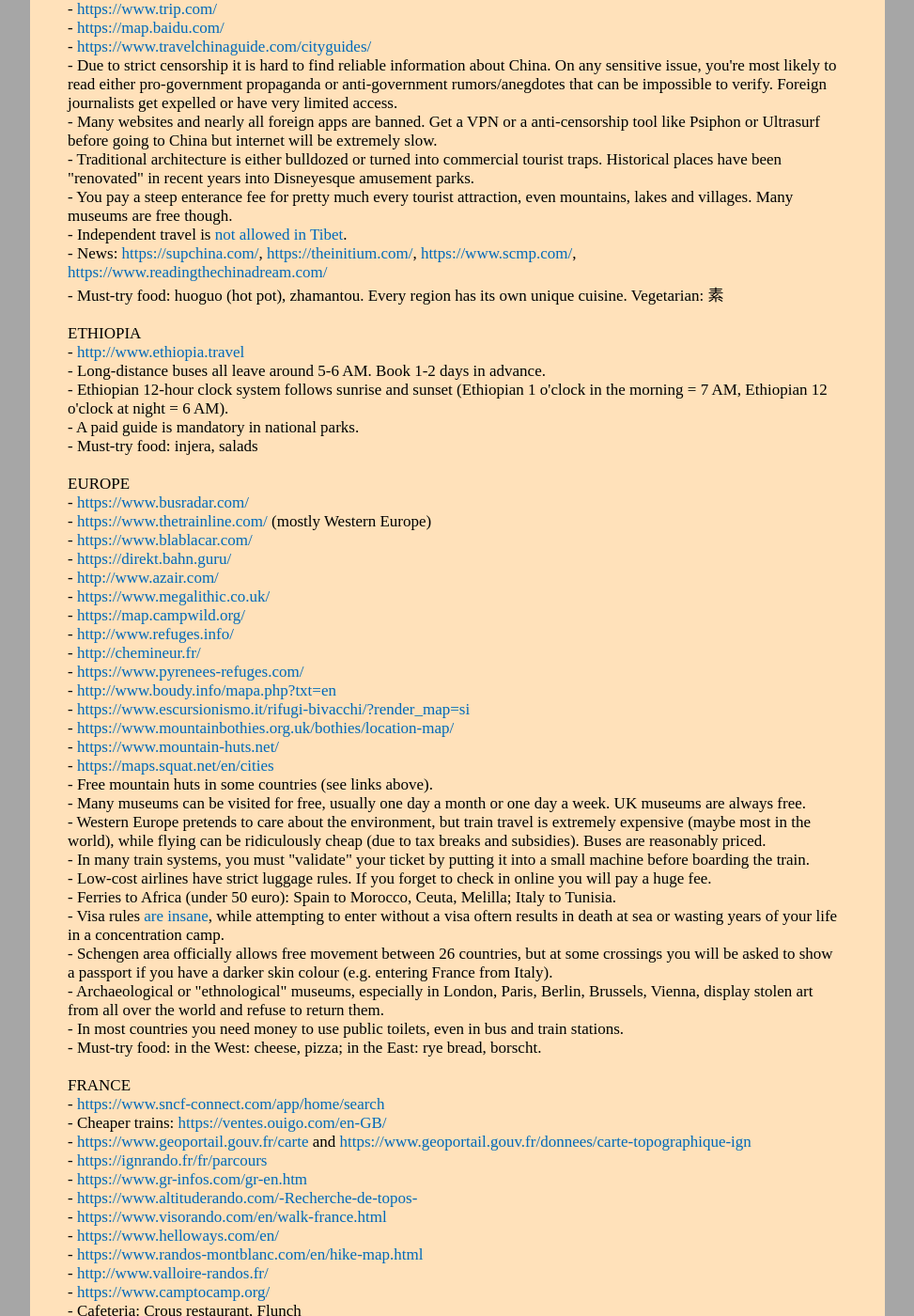
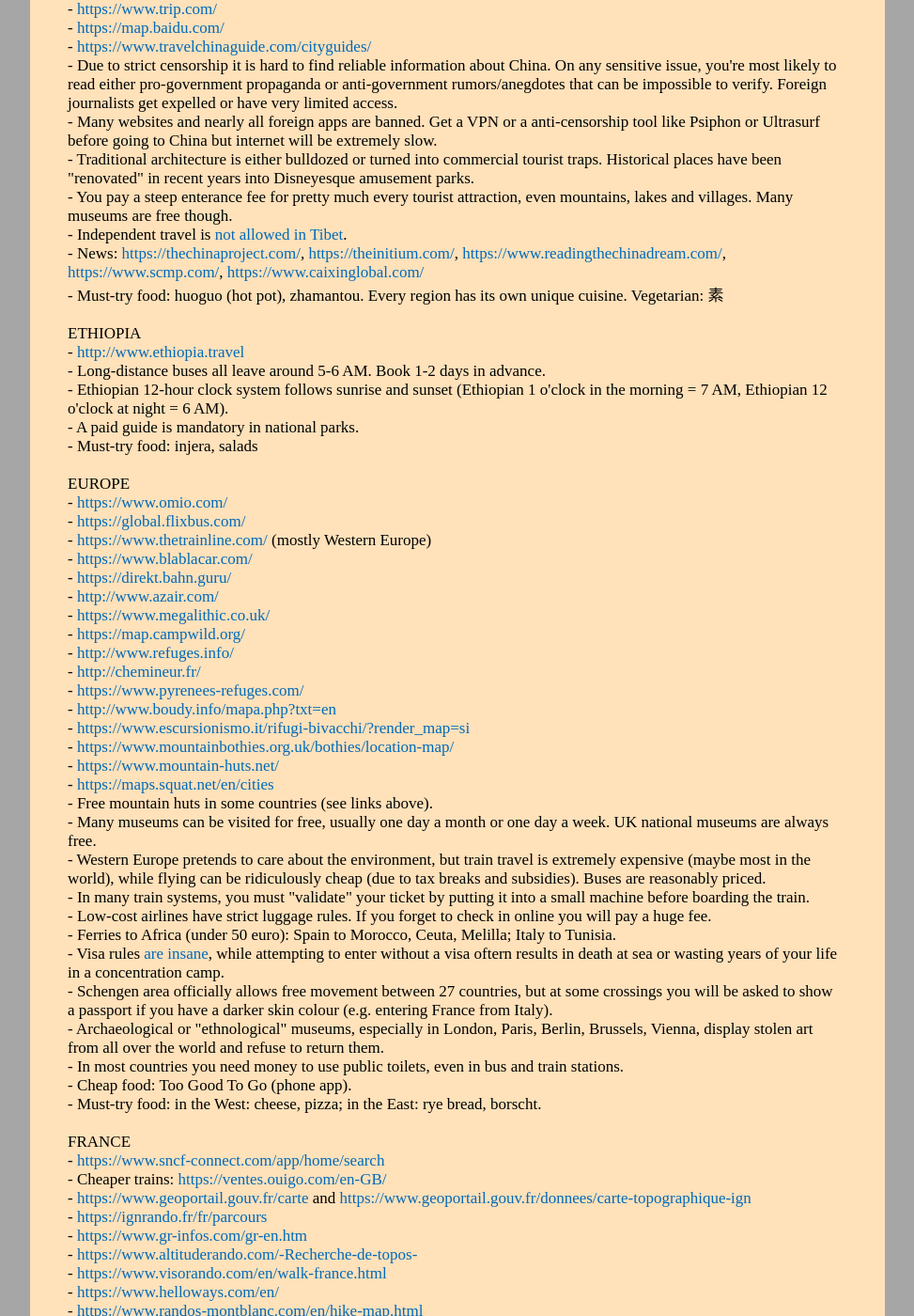
Before and after one commit to witbag/witbag.github.io, a Jekyll site: the page built from travel/notes.html, in a window 1280 px wide and 1400 px high, scrolled down 944 px. Shown: the whole window at 94% size, without its empty margins (153-1126 px from the left). Built offline with Jekyll 4.4.1, drawn with Linux system fonts in a browser that asks for light colours; some of the changed text lies outside the part shown.

Commit message:
Update notes.html

```diff
--- a/travel/notes.html
+++ b/travel/notes.html
@@ -54,7 +54,7 @@
 - Traditional architecture is either bulldozed or turned into commercial tourist traps. Historical places have been "renovated" in recent years into Disneyesque amusement parks.<br>
 - You pay a steep enterance fee for pretty much every tourist attraction, even mountains, lakes and villages. Many museums are free though.<br>
 - Independent travel is <a href="visas.html#asia">not allowed in Tibet</a>.<br>
-- News: <a href="https://supchina.com/" target=_blank>https://supchina.com/</a>, <a href="https://theinitium.com/" target=_blank>https://theinitium.com/</a>, <a href="https://www.scmp.com/" target=_blank>https://www.scmp.com/</a>, <a href="https://www.readingthechinadream.com/" target=_blank>https://www.readingthechinadream.com/</a><br>
+- News: <a href="https://thechinaproject.com/" target=_blank>https://thechinaproject.com/</a>, <a href="https://theinitium.com/" target=_blank>https://theinitium.com/</a>, <a href="https://www.readingthechinadream.com/" target=_blank>https://www.readingthechinadream.com/</a>, <a href="https://www.scmp.com/" target=_blank>https://www.scmp.com/</a>, <a href="https://www.caixinglobal.com/" target=_blank>https://www.caixinglobal.com/</a><br>
 - Must-try food: huoguo (hot pot), zhamantou. Every region has its own unique cuisine. Vegetarian: 素<br>
 <br>
 ETHIOPIA<br>
@@ -65,7 +65,8 @@
 - Must-try food: injera, salads<br>
 <br>
 EUROPE<br>
-- <a href="https://www.busradar.com/" target=_blank>https://www.busradar.com/</a><br />
+- <a href="https://www.omio.com/" target=_blank>https://www.omio.com/</a><br />
+- <a href="https://global.flixbus.com/" target=_blank>https://global.flixbus.com/</a><br />
 - <a href="https://www.thetrainline.com/" target=_blank>https://www.thetrainline.com/</a> (mostly Western Europe)<br />
 - <a href="https://www.blablacar.com/" target=_blank>https://www.blablacar.com/</a><br />
 - <a href="https://direkt.bahn.guru/" target=_blank>https://direkt.bahn.guru/</a><br />
@@ -81,15 +82,16 @@
 - <a href="https://www.mountain-huts.net/" target=_blank>https://www.mountain-huts.net/</a><br />
 - <a href="https://maps.squat.net/en/cities" target=_blank>https://maps.squat.net/en/cities</a><br />
 - Free mountain huts in some countries (see links above).<br>
-- Many museums can be visited for free, usually one day a month or one day a week. UK museums are always free.<br>
+- Many museums can be visited for free, usually one day a month or one day a week. UK national museums are always free.<br>
 - Western Europe pretends to care about the environment, but train travel is extremely expensive (maybe most in the world), while flying can be ridiculously cheap (due to tax breaks and subsidies). Buses are reasonably priced.<br>
 - In many train systems, you must "validate" your ticket by putting it into a small machine before boarding the train.<br>
 - Low-cost airlines have strict luggage rules. If you forget to check in online you will pay a huge fee.<br>
 - Ferries to Africa (under 50 euro): Spain to Morocco, Ceuta, Melilla; Italy to Tunisia.<br>
 - Visa rules <a href="visas.html#europe">are insane</a>, while attempting to enter without a visa oftern results in death at sea or wasting years of your life in a concentration camp.<br>
-- Schengen area officially allows free movement between 26 countries, but at some crossings you will be asked to show a passport if you have a darker skin colour (e.g. entering France from Italy).<br>
+- Schengen area officially allows free movement between 27 countries, but at some crossings you will be asked to show a passport if you have a darker skin colour (e.g. entering France from Italy).<br>
 - Archaeological or "ethnological" museums, especially in London, Paris, Berlin, Brussels, Vienna, display stolen art from all over the world and refuse to return them.<br>
 - In most countries you need money to use public toilets, even in bus and train stations.<br>
+- Cheap food: Too Good To Go (phone app).<br>
 - Must-try food: in the West: cheese, pizza; in the East: rye bread, borscht.<br>
 <br>
 FRANCE<br>
@@ -248,8 +251,8 @@
 TAIWAN<br>
 - <a href="https://www.taiwanbus.tw/" target=_blank>https://www.taiwanbus.tw/</a><br />
 - <a href="https://www.railway.gov.tw/tra-tip-web/tip?lang=EN_US" target=_blank>https://www.railway.gov.tw/tra-tip-web/tip?lang=EN_US</a><br />
+- <a href="https://www.foreignersintaiwan.com/maps-2232022294.html" target=_blank>https://www.foreignersintaiwan.com/maps-2232022294.html</a><br />
 - <a href="https://www.google.com/maps/d/viewer?mid=1pTl7jDSMLO5a5BQhougYlkQ5qyU" target=_blank>https://www.google.com/maps/d/viewer?mid=1pTl7jDSMLO5a5BQhougYlkQ5qyU</a><br />
-- <a href="https://www.google.com/maps/d/viewer?mid=1iuz08W4aGjECNm2UW9xxrFYkqqbhL8RL" target=_blank>https://www.google.com/maps/d/viewer?mid=1iuz08W4aGjECNm2UW9xxrFYkqqbhL8RL</a><br />
 - <a href="https://www.google.com/maps/d/viewer?mid=1kK_pmoT7QZRcTe3-8D-lNVlUzxU" target=_blank>https://www.google.com/maps/d/viewer?mid=1kK_pmoT7QZRcTe3-8D-lNVlUzxU</a><br />
 - <a href="https://taiwandiscovery.wordpress.com/" target=_blank>https://taiwandiscovery.wordpress.com/</a><br />
 - <a href="https://eng.taiwan.net.tw/" target=_blank>https://eng.taiwan.net.tw/</a><br />
```
Also changed, not shown: other parts of travel/notes.html (+1 -0 lines).
